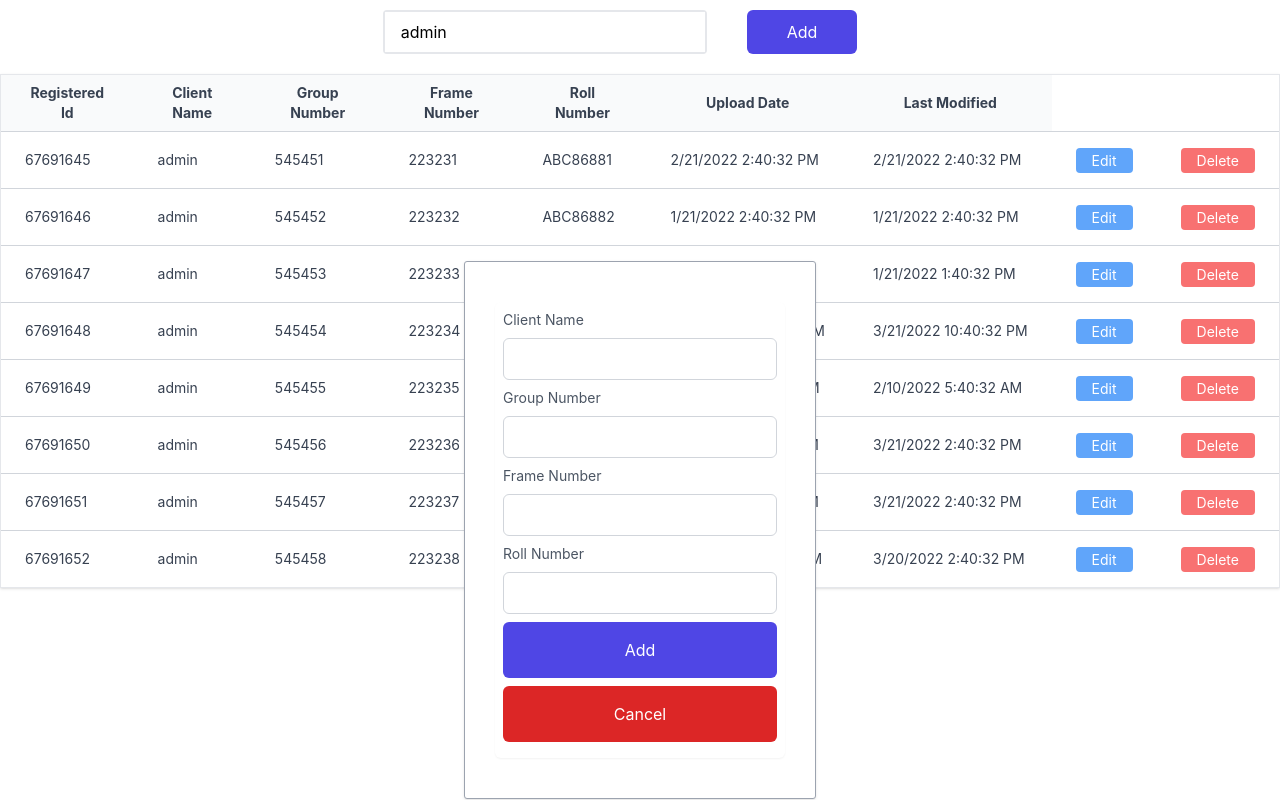
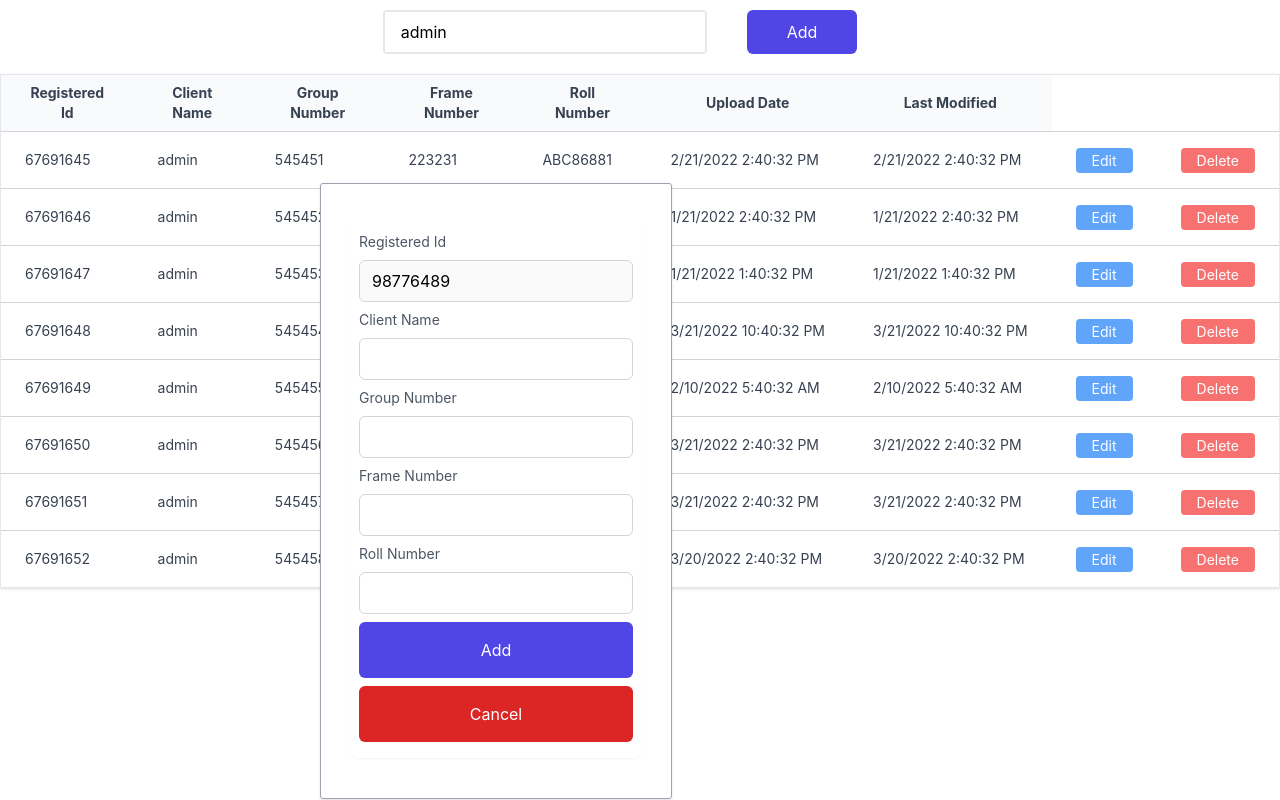
Before and after one commit to sachinkumar579/records-search-app, a React (Vite) app: page / in a window 1280 px wide. Both pictures are taken after a click on the button "Add". Built offline with nearby package versions, Linux system fonts and the light colour scheme.

Commit message:
refactoring

```diff
--- a/src/App.jsx
+++ b/src/App.jsx
@@ -1,4 +1,4 @@
-import { useState } from "react";
+import React, { useState } from "react";
 import SearchDropDown from "./components/search/SearchDropDown";
 import SearchBox from "./components/search/SearchBox";
 import SearchResults from "./components/search/SearchResults";
@@ -7,6 +7,7 @@ import EditForm from "./components/edit/EditForm";
 import clientJSONData from "../src/assets/data.json";
 import { useEffect } from "react";
 import NoRecords from "./components/search/NoRecords";
+import { Fragment } from "react";
 import "./App.css";
 
 const App = () => {
@@ -75,7 +76,6 @@ const App = () => {
       }
     }
 
-    addClientVal.registeredId = Math.round(100000000 * Math.random());
     addClientVal.uploadDate =
       date.toLocaleDateString() + " " + date.toLocaleTimeString();
     addClientVal.lastModified =
@@ -148,6 +148,7 @@ const App = () => {
   }, []);
 
   return (
+    <Fragment>
       <div className="container">
         <div className="inner-container">
           <div className="flex flex-row">
@@ -180,6 +181,8 @@ const App = () => {
           ) : (
             <NoRecords></NoRecords>
           )}
+        </div>
+      </div>
       {!Object.keys(editData).length == 0 && (
         <EditForm
           headers={editHeaders}
@@ -195,8 +198,7 @@ const App = () => {
           addClientData={addClientData}
         ></UploadForm>
       )}
-      </div>
-    </div>
+    </Fragment>
   );
 };
 
--- a/src/components/add/UploadForm.css
+++ b/src/components/add/UploadForm.css
@@ -1,6 +1,7 @@
 .upload-form {
   position: fixed;
   bottom: 1px;
+  left: 25%;
   border-radius: 3px;
   padding: 0 30px;
   background-color: white;
--- a/src/components/add/UploadForm.jsx
+++ b/src/components/add/UploadForm.jsx
@@ -7,12 +7,31 @@ function UploadForm(props) {
     props.addClientData(e.target);
   };
 
+  const registeredId = Math.round(100000000 * Math.random());
+
   return (
     <div className="upload-form border border-gray-400 shadow">
       <div className="container mx-auto">
         <div className="max-w-xl p-2 mx-auto my-10 bg-white rounded-md shadow-sm">
           <div>
             <form autoComplete="off" onSubmit={onSubmitHandler}>
+              <div className="mb-2">
+                <label
+                  htmlFor="Registered Id"
+                  className="block mb-2 text-sm text-gray-600"
+                >
+                  Registered Id
+                </label>
+                <input
+                  id="Registered Id"
+                  name="Registered Id"
+                  type="text"
+                  value={registeredId}
+                  disabled
+                  className="w-full px-3 py-2 placeholder-gray-300 border border-gray-300 rounded-md  focus:outline-none focus:ring focus:ring-indigo-100 focus:border-indigo-300"
+                />
+              </div>
+
               {props.headers.map((header, index) => {
                 let title;
                 let type;
@@ -38,12 +57,13 @@ function UploadForm(props) {
                 return (
                   <div className="mb-2" key={index}>
                     <label
-                      htmlFor="name"
+                      htmlFor={header}
                       className="block mb-2 text-sm text-gray-600"
                     >
                       {header}
                     </label>
                     <input
+                      id={header}
                       title={title}
                       pattern={pattern}
                       name={header}
--- a/src/components/edit/EditForm.css
+++ b/src/components/edit/EditForm.css
@@ -1,6 +1,7 @@
 .edit-form {
   position: fixed;
   bottom: 1px;
+  right: 25%;
   border-radius: 3px;
   padding: 0 30px;
   background-color: white;
```
Lines whose indentation alone changed are shown as unchanged.
